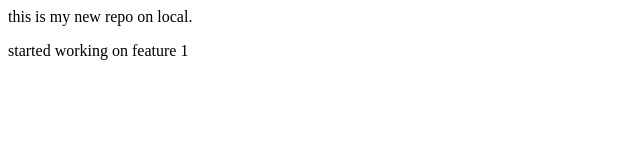
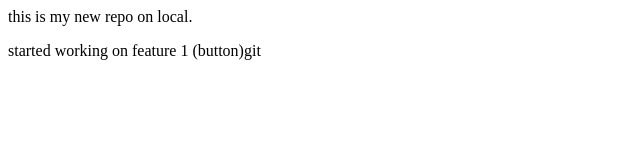
Before and after one commit to sahiljangid04/localrep, a plain HTML site: page index.html in a window 1280 px wide. Shown: the full height of the page, 0-640 px from the left. Drawn offline with Linux system fonts and the light colour scheme.

Commit message:
done by feature 1 branch

```diff
--- a/index.html
+++ b/index.html
@@ -1,2 +1,2 @@
 <p> this is my new repo on local.</p>
-<p> started working on feature 1 </p>
+<p> started working on feature 1 (button)git </p>
```
